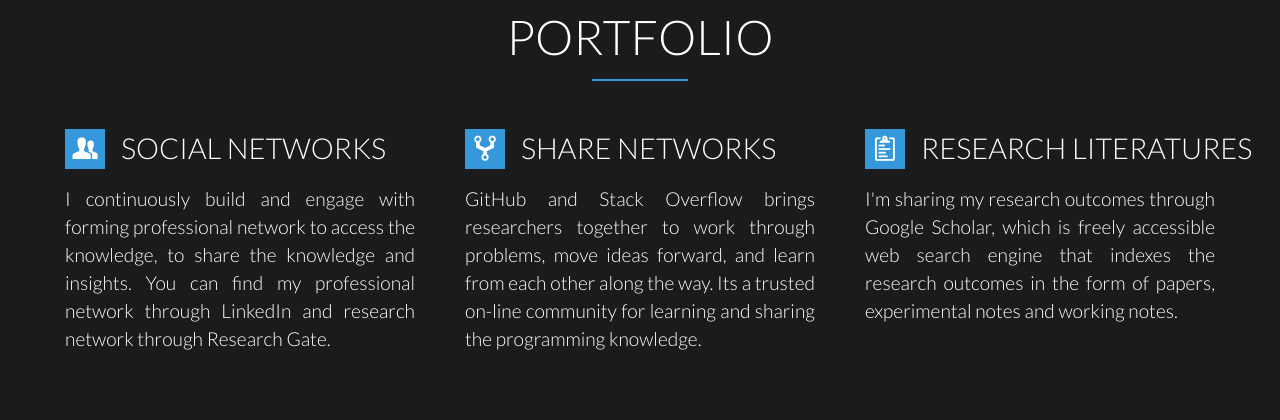
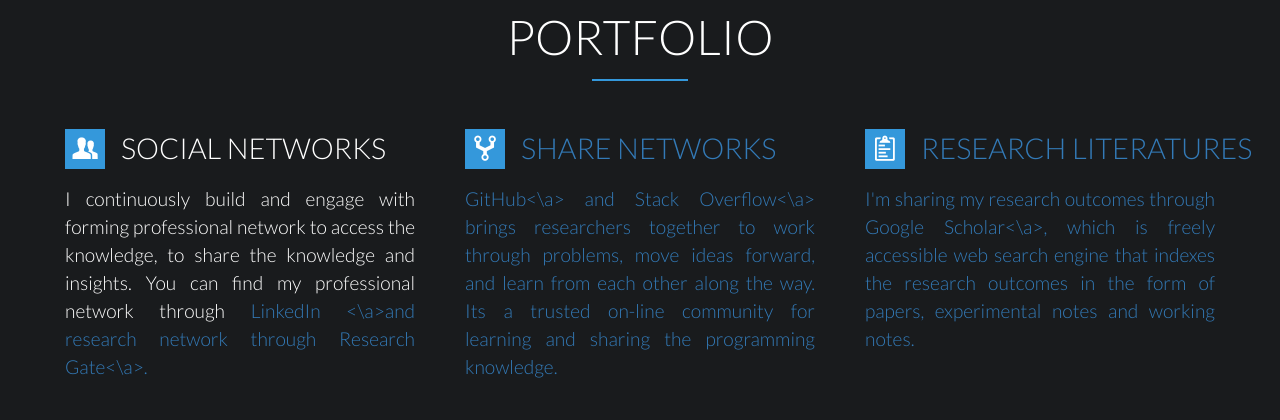
Before and after one commit to BarathiGanesh-HB/BarathiGanesh-HB.github.io, a website: page index.html in a window 1280 px wide. Shown: the part 2920-3340 px from the top of the page. Drawn offline with nearby package versions, Linux system fonts and the light colour scheme; files whose address does not match are found by name.

Commit message:
Update index.html

```diff
--- a/index.html
+++ b/index.html
@@ -242,19 +242,19 @@
                     <section class="col-sm-4 skill-box">
                         <div class="row">
                             <h3><span class="ion-person-stalker icon-header"></span>Social Networks</h3>
-                            <p align="justify">I continuously build and engage with forming professional network to access the knowledge, to share the knowledge and insights. You can find my professional network through LinkedIn and research network through Research Gate.</p>
+                            <p align="justify">I continuously build and engage with forming professional network to access the knowledge, to share the knowledge and insights. You can find my professional network through <a href = "https://www.linkedin.com/in/BarathiGanesh-HB" target="_blank">LinkedIn <\a>and research network through <a href = "https://www.researchgate.net/profile/Barathi_Ganesh_Hullathy_Balakrishnan" target="_blank">Research Gate<\a>.</p>
                         </div>
                     </section>
                     <section class="col-sm-4 skill-box">
                         <div class="row">
                             <h3><span class="ion-network icon-header"></span>Share Networks</h3>
-                            <p align="justify">GitHub and Stack Overflow brings researchers together to work through problems, move ideas forward, and learn from each other along the way. Its a trusted on-line community for learning and sharing the programming knowledge.</p>
+                            <p align="justify"><a href = "https://hb-bg.github.io/" target="_blank">GitHub<\a> and <a href = "https://stackoverflow.com/users/9368970/barathi-ganesh-hb" target="_blank">Stack Overflow<\a> brings researchers together to work through problems, move ideas forward, and learn from each other along the way. Its a trusted on-line community for learning and sharing the programming knowledge.</p>
                         </div>
                     </section>
                     <section class="col-sm-4 skill-box">
                         <div class="row">
                             <h3><span class="ion-clipboard icon-header"></span>Research Literatures</h3>
-                            <p align="justify">I'm sharing my research outcomes through Google Scholar, which is freely accessible web search engine that indexes the research outcomes in the form of papers, experimental notes and working notes.</p>
+                            <p align="justify">I'm sharing my research outcomes through <a href = "https://scholar.google.co.in/citations?user=_5XB1ksAAAAJ&hl=en" target="_blank">Google Scholar<\a>, which is freely accessible web search engine that indexes the research outcomes in the form of papers, experimental notes and working notes.</p>
                         </div>
                     </section>
                 </div>
```
